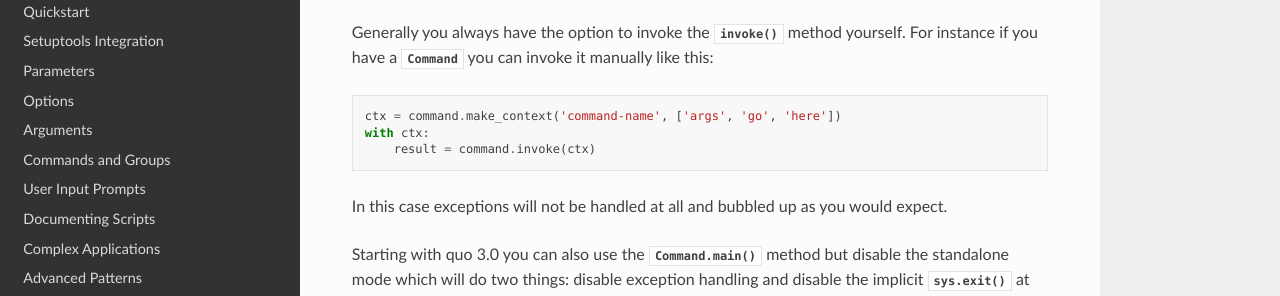
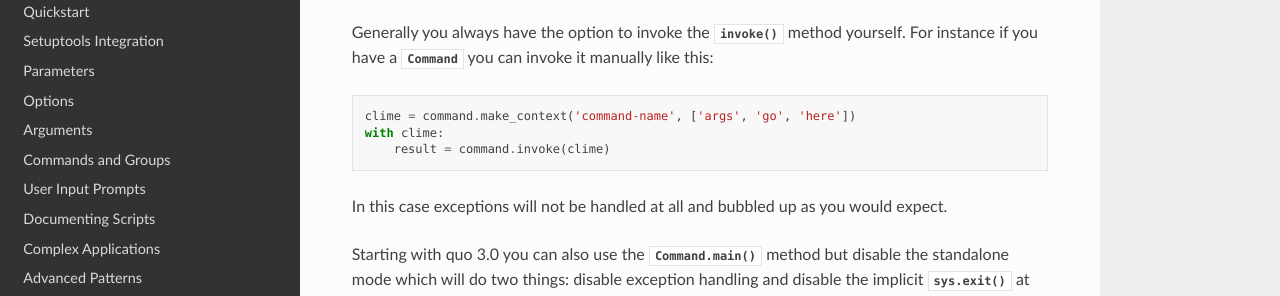
Before and after one commit to scalabli/quo, a Sphinx documentation site: the page built from docs/exceptions.rst, in a window 1280 px wide and 900 px high, scrolled down 493 px. Shown: the part 151-447 px from the top of the window. Built offline with Sphinx 7.4.7 and the Read the Docs theme 2.0.0, drawn with Linux system fonts in a browser that asks for light colours; pages that are not in the unit, such as notebooks, are missing from menus.

Commit message:
Update exceptions.rst

```diff
--- a/docs/exceptions.rst
+++ b/docs/exceptions.rst
@@ -33,9 +33,9 @@ Generally you always have the option to invoke the :meth:`invoke` method
 yourself.  For instance if you have a :class:`Command` you can invoke it
 manually like this::
 
-    ctx = command.make_context('command-name', ['args', 'go', 'here'])
-    with ctx:
-        result = command.invoke(ctx)
+    clime = command.make_context('command-name', ['args', 'go', 'here'])
+    with clime:
+        result = command.invoke(clime)
 
 In this case exceptions will not be handled at all and bubbled up as you
 would expect.
```
